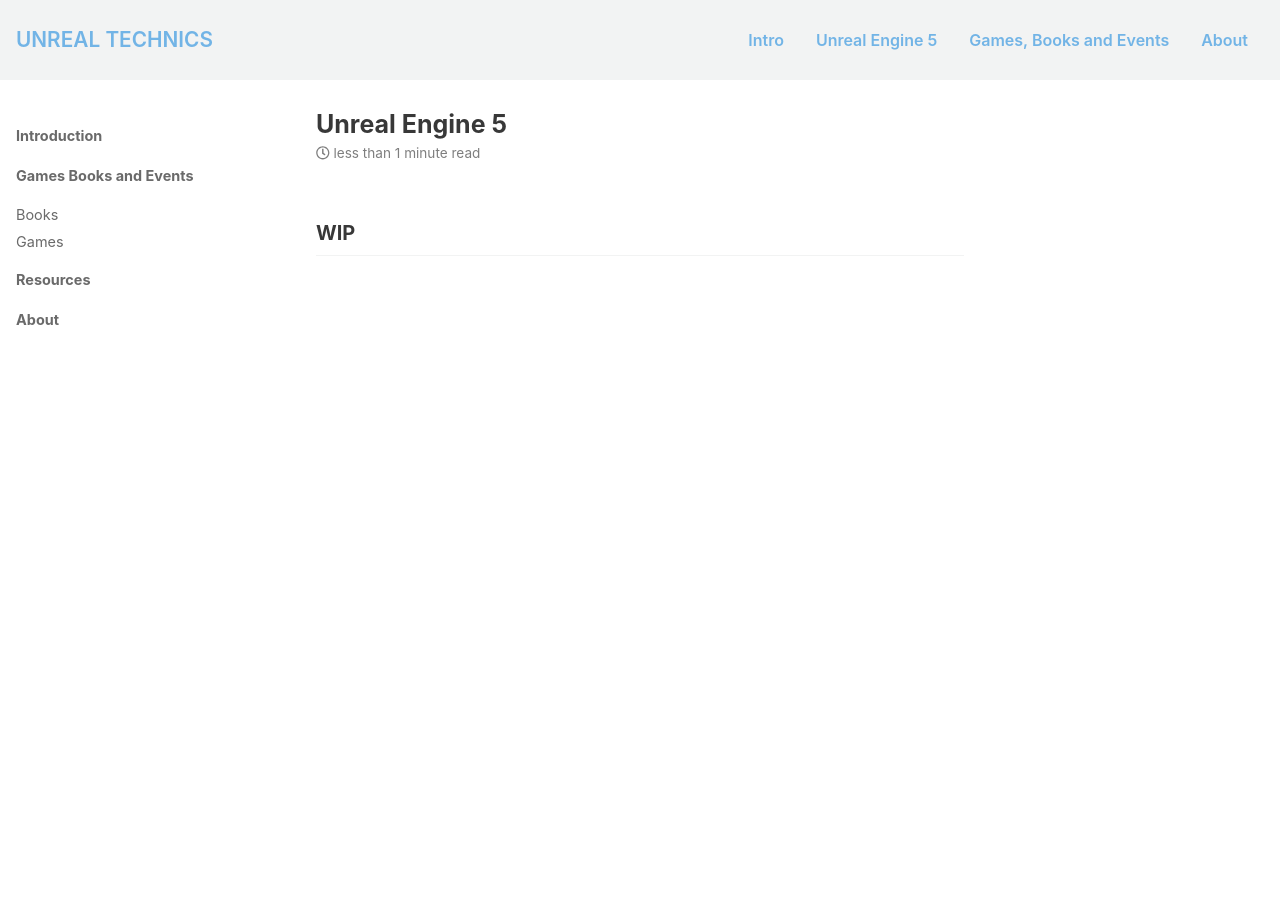
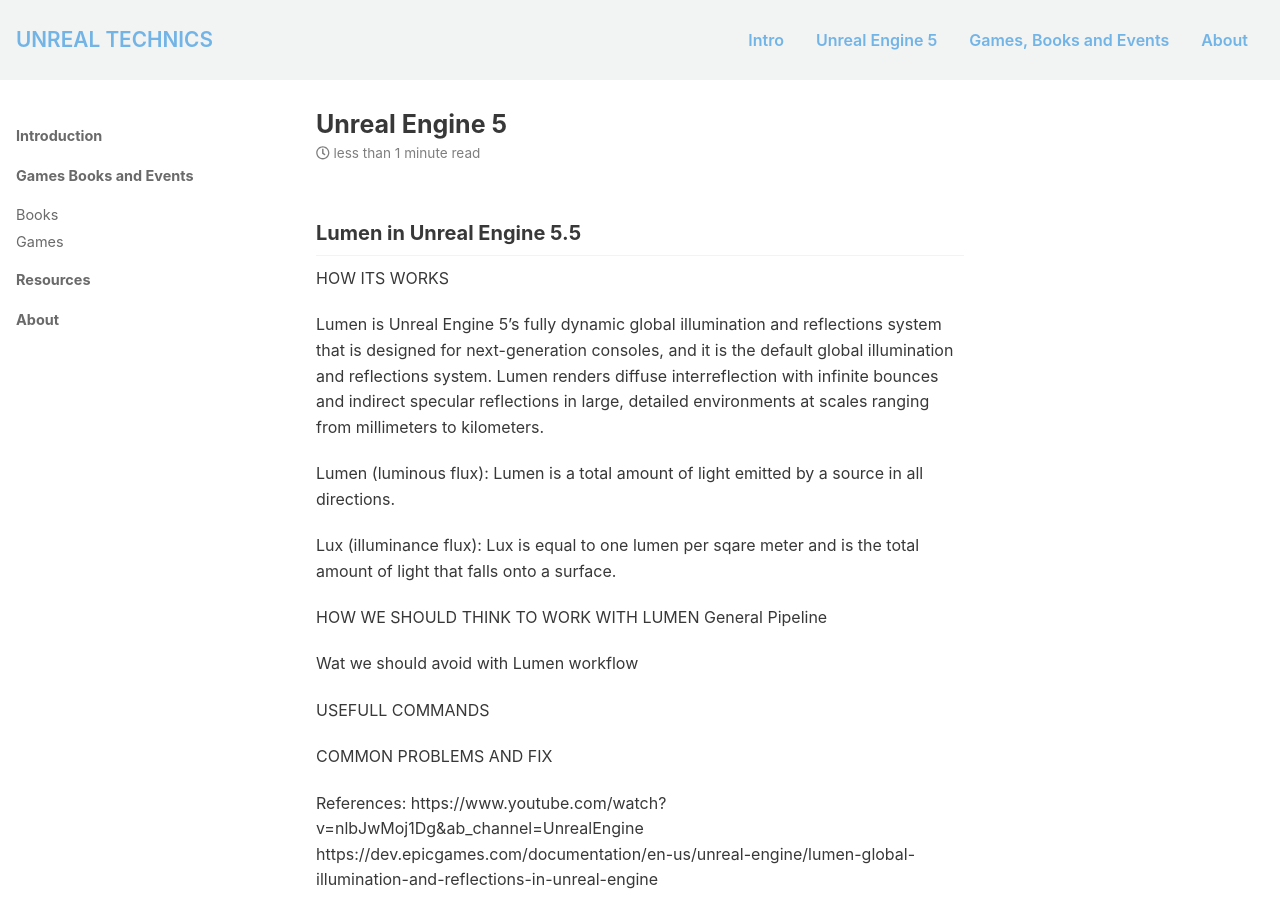
Before and after one commit to AdamKomarowski/unrealtechart, a Jekyll site: the page built from book/profiling/index.md, in a window 1280 px wide and 900 px high. Built offline with Jekyll 4.4.1, drawn with Linux system fonts in a browser that asks for light colours; nearby versions of some CDN libraries.

Commit message:
Lumen
part 1

```diff
--- a/book/profiling/index.md
+++ b/book/profiling/index.md
@@ -4,4 +4,33 @@
 permalink: "/book/unrealengine/"
 ---
 
-## WIP
+## Lumen in Unreal Engine 5.5
+
+HOW ITS WORKS
+
+Lumen is Unreal Engine 5's fully dynamic global illumination and reflections system that is designed for next-generation consoles, and it is the default global illumination and reflections system. Lumen renders diffuse interreflection with infinite bounces and indirect specular reflections in large, detailed environments at scales ranging from millimeters to kilometers.
+
+Lumen (luminous flux):
+Lumen is a total amount of light emitted by a source in all directions.
+
+Lux (illuminance flux):
+Lux is equal to one lumen per sqare meter and is the total amount of light that falls onto a surface.
+
+
+
+
+
+
+HOW WE SHOULD THINK TO WORK WITH LUMEN General Pipeline
+
+Wat we should avoid with Lumen workflow
+
+USEFULL COMMANDS
+
+COMMON PROBLEMS AND FIX
+
+
+
+References:
+https://www.youtube.com/watch?v=nlbJwMoj1Dg&ab_channel=UnrealEngine
+https://dev.epicgames.com/documentation/en-us/unreal-engine/lumen-global-illumination-and-reflections-in-unreal-engine
```
